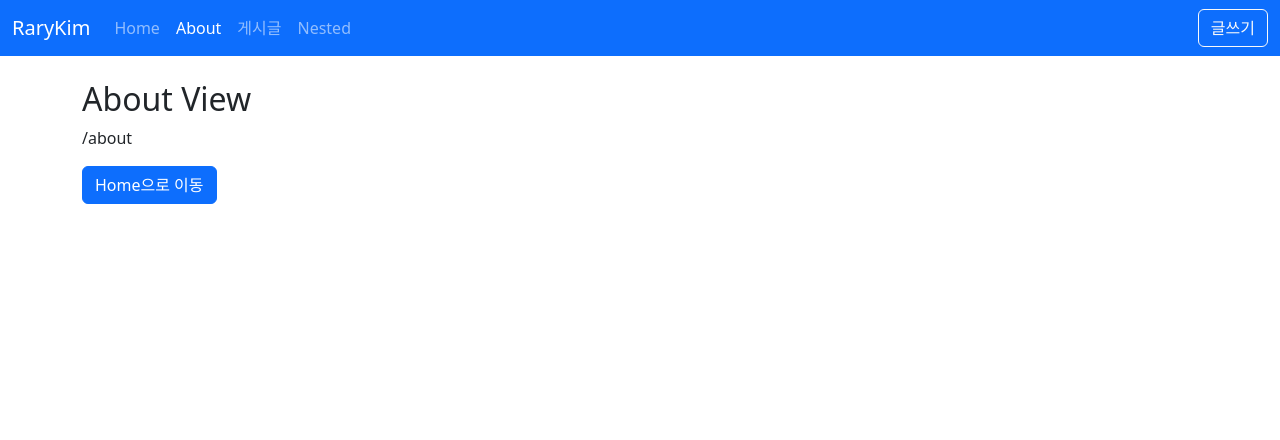
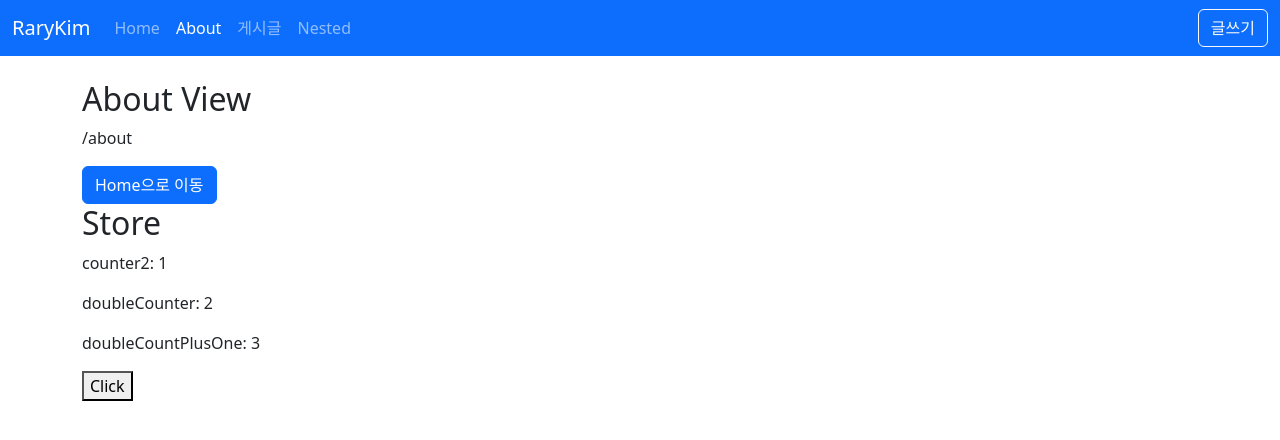
Before and after one commit to rary-developer/vue3-practive-make_board, a Vue app: page /about in a window 1280 px wide. Shown: the top 440 px of the page. Built offline with nearby package versions, Linux system fonts and the light colour scheme.

Commit message:
vue3 연습 게시판 만들기 day10

```diff
--- a/package.json
+++ b/package.json
@@ -13,6 +13,7 @@
     "bootstrap": "^5.2.0",
     "bootstrap-icons": "^1.9.1",
     "dayjs": "^1.11.5",
+    "pinia": "^2.0.22",
     "vue": "^3.2.37",
     "vue-router": "^4.1.4"
   },
--- a/src/main.js
+++ b/src/main.js
@@ -7,6 +7,7 @@ import objPlugins from './plugins/obj';
 import person from './plugins/person';
 import globalDirectives from './plugins/global-directives';
 import dayjs from './plugins/dayjs';
+import { createPinia } from 'pinia';
 //import focus from '@/directives/focus';
 //import globalComponents from './plugins/global-components';
 
@@ -17,6 +18,7 @@ app.use(person, { name: '홍길동' });
 app.use(router);
 app.use(globalDirectives);
 app.use(dayjs);
+app.use(createPinia());
 //app.directive('focus', focus);
 app.mount('#app');
 import 'bootstrap/dist/js/bootstrap.js';
--- /dev/null
+++ b/src/stores/counter.js
@@ -0,0 +1,18 @@
+import { defineStore } from 'pinia';
+
+export const useCounterStore = defineStore('counter', {
+	state: () => ({
+		counter: 1,
+	}),
+	getters: {
+		doubleCount: state => state.counter * 2,
+		doubleCountPlusOne() {
+			return this.doubleCount + 1;
+		},
+	},
+	actions: {
+		increament() {
+			this.counter++;
+		},
+	},
+});
--- a/src/views/AboutView.vue
+++ b/src/views/AboutView.vue
@@ -5,14 +5,29 @@
 		<button class="btn btn-primary" @click="$router.push('/')">
 			Home으로 이동
 		</button>
+		<h2>Store</h2>
+		<p>counter2: {{ counter }}</p>
+		<p>doubleCounter: {{ doubleCount }}</p>
+		<p>doubleCountPlusOne: {{ doubleCountPlusOne }}</p>
+		<button @click="increament()">Click</button>
 	</div>
 </template>
 
 <script setup>
 import { useRoute } from 'vue-router';
+import { useCounterStore } from '@/stores/counter';
+import { storeToRefs } from 'pinia';
 
 const route = useRoute();
 console.log('route.path:', route.path);
+
+const store = useCounterStore();
+const { counter, doubleCount, doubleCountPlusOne } = storeToRefs(store);
+const { increament } = store;
+//counter.value = 100;
+// increament();
+// increament();
+// increament();
 </script>
 
 <style lang="scss" scoped></style>
```
Also changed, not shown: src/stores/auth.js (added), 1 other file (tests, documents, lock files or other folders).
